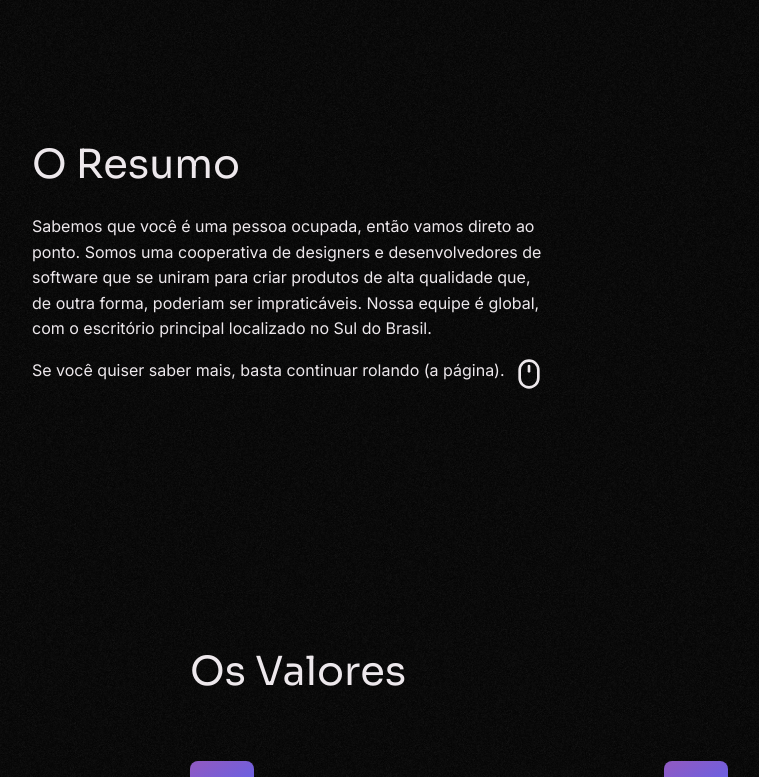
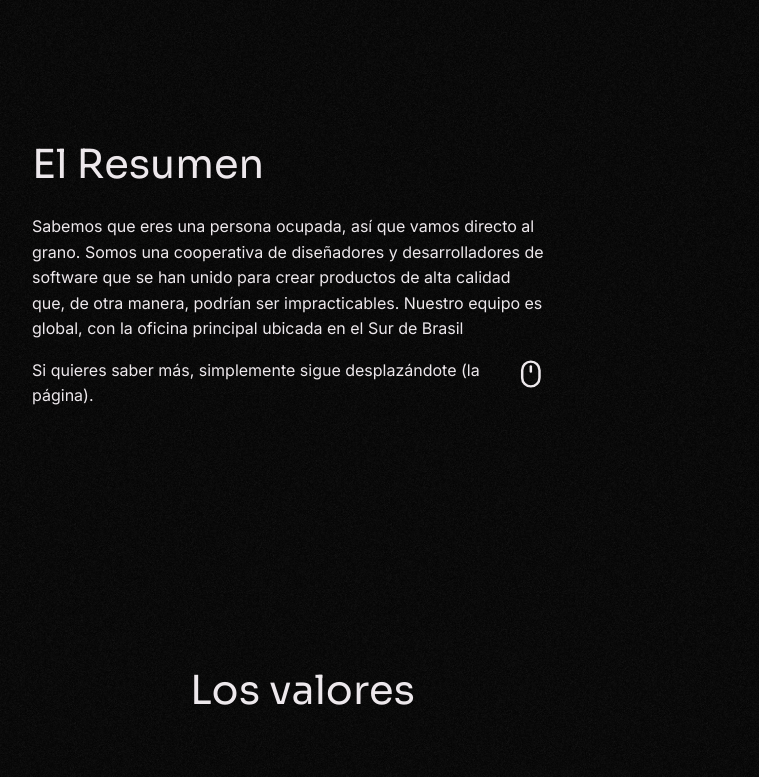
Before and after one commit to Migacz-Brothers/migacz-brothers, a Next.js app: page /es/about in a window 1280 px wide. Shown: the part 1080-1857 px from the top of the page, without its empty margins (8-767 px from the left). Built offline with nearby package versions, Linux system fonts and the light colour scheme.

Commit message:
finish to translate about to spanish

```diff
--- a/app/es/about/page.tsx
+++ b/app/es/about/page.tsx
@@ -16,24 +16,24 @@ export default function AboutUs() {
         contactButton='Contáctenos'
       />
       <main>
-        <AboutUsHero title='Sobre nós' />
+        <AboutUsHero title='Sobre nosotros' />
         <Tldr
-          title='O Resumo'
-          paragraph='Sabemos que você é uma pessoa ocupada, então vamos direto ao ponto. Somos uma cooperativa de designers e desenvolvedores de software que se uniram para criar produtos de alta qualidade que, de outra forma, poderiam ser impraticáveis. Nossa equipe é global, com o escritório principal localizado no Sul do Brasil.'
-          paragraph_2='Se você quiser saber mais, basta continuar rolando (a página).'
+          title='El Resumen'
+          paragraph='Sabemos que eres una persona ocupada, así que vamos directo al grano. Somos una cooperativa de diseñadores y desarrolladores de software que se han unido para crear productos de alta calidad que, de otra manera, podrían ser impracticables. Nuestro equipo es global, con la oficina principal ubicada en el Sur de Brasil'
+          paragraph_2='Si quieres saber más, simplemente sigue desplazándote (la página).'
         />
         <Values
-          title='Os Valores'
-          subTitle_1='Seja direto'
-          paragraph_1='Acreditamos que o melhor e mais autêntico trabalho acontece quando todos têm a liberdade de falar sobre qualquer coisa a qualquer momento.'
-          subTitle_2='Não abandone clientes'
-          paragraph_2='Nós criamos tudo pensando na manutenção de longo prazo. Uma vez que você se torna nosso cliente, assumimos o compromisso de nunca te deixar n mão'
-          subTitle_3='Não tenha medo do desconhecido'
-          paragraph_3='Tudo muda, e isso acontece mais rapidamente nesta indústria. Aceitamos projetos mesmo que não tenhamos certeza de como realizar algumas partes deles.'
+          title='Los valores'
+          subTitle_1='Sé directo'
+          paragraph_1='Creemos que el mejor y más auténtico trabajo ocurre cuando todos tienen la libertad de hablar sobre cualquier cosa en cualquier momento.'
+          subTitle_2='No abandones a los clientes'
+          paragraph_2='Creamos todo pensando en el mantenimiento a largo plazo. Una vez que te conviertes en nuestro cliente, asumimos el compromiso de nunca dejarte en la estacada.'
+          subTitle_3='No tengas miedo a lo desconocido'
+          paragraph_3='Todo cambia, y esto sucede más rápidamente en esta industria. Aceptamos proyectos incluso si no estamos seguros de cómo llevar a cabo algunas partes de ellos.'
           subTitle_4='Temos altos padrões'
-          paragraph_4='Cada produto que criamos precisa ser aprovado pela nossa equipe. Queremos ser reconhecidos pela nossa qualidade, e esse é o nosso principal objetivo.'
+          paragraph_4='Cada producto que creamos necesita ser aprobado por nuestro equipo. Queremos ser reconocidos por nuestra calidad, y ese es nuestro objetivo principal.'
         />
-        <Team title='A Equipe' />
+        <Team title='El Equipo' />
       </main>
       <Footer
         basePath='es'
```
